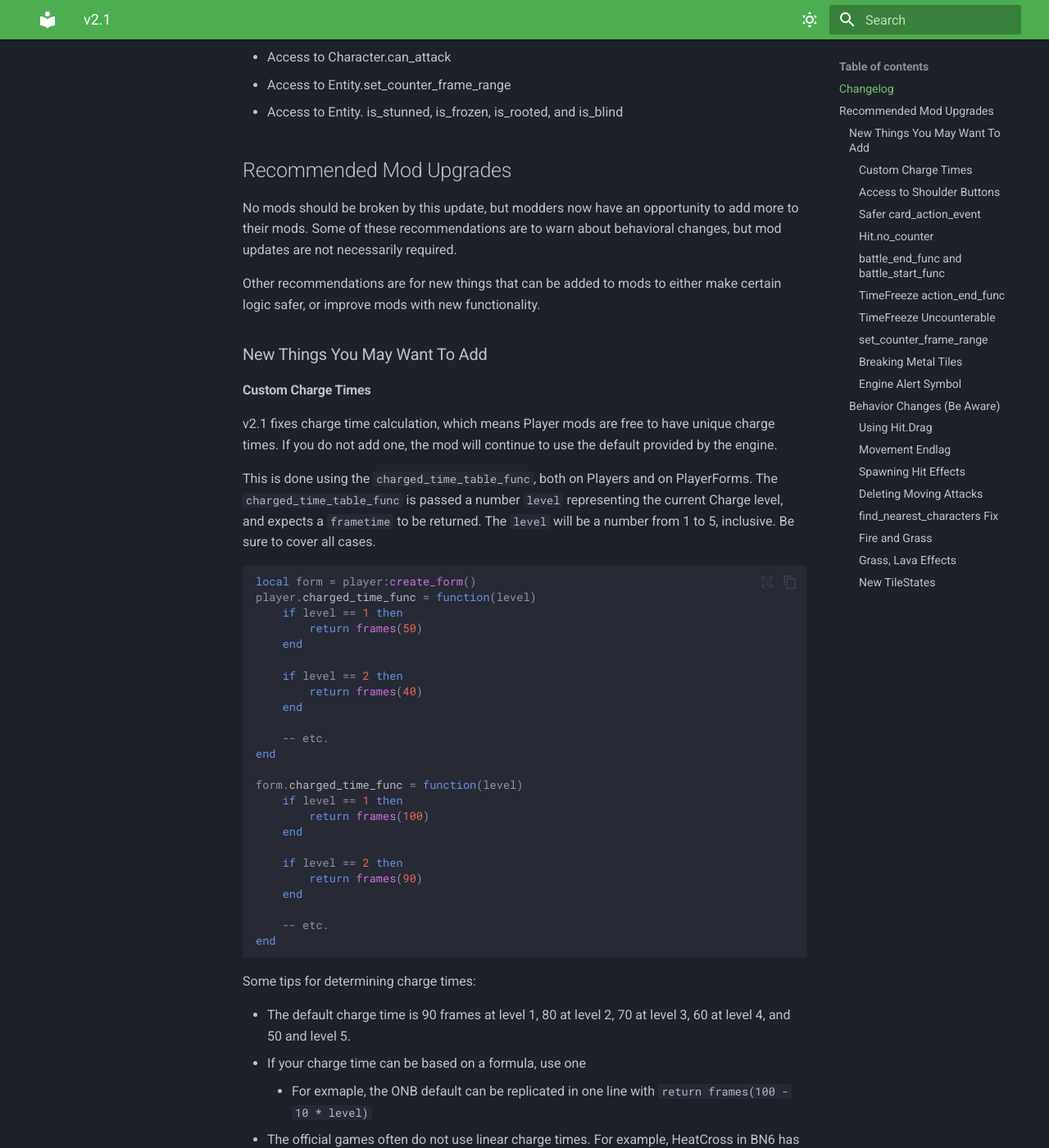
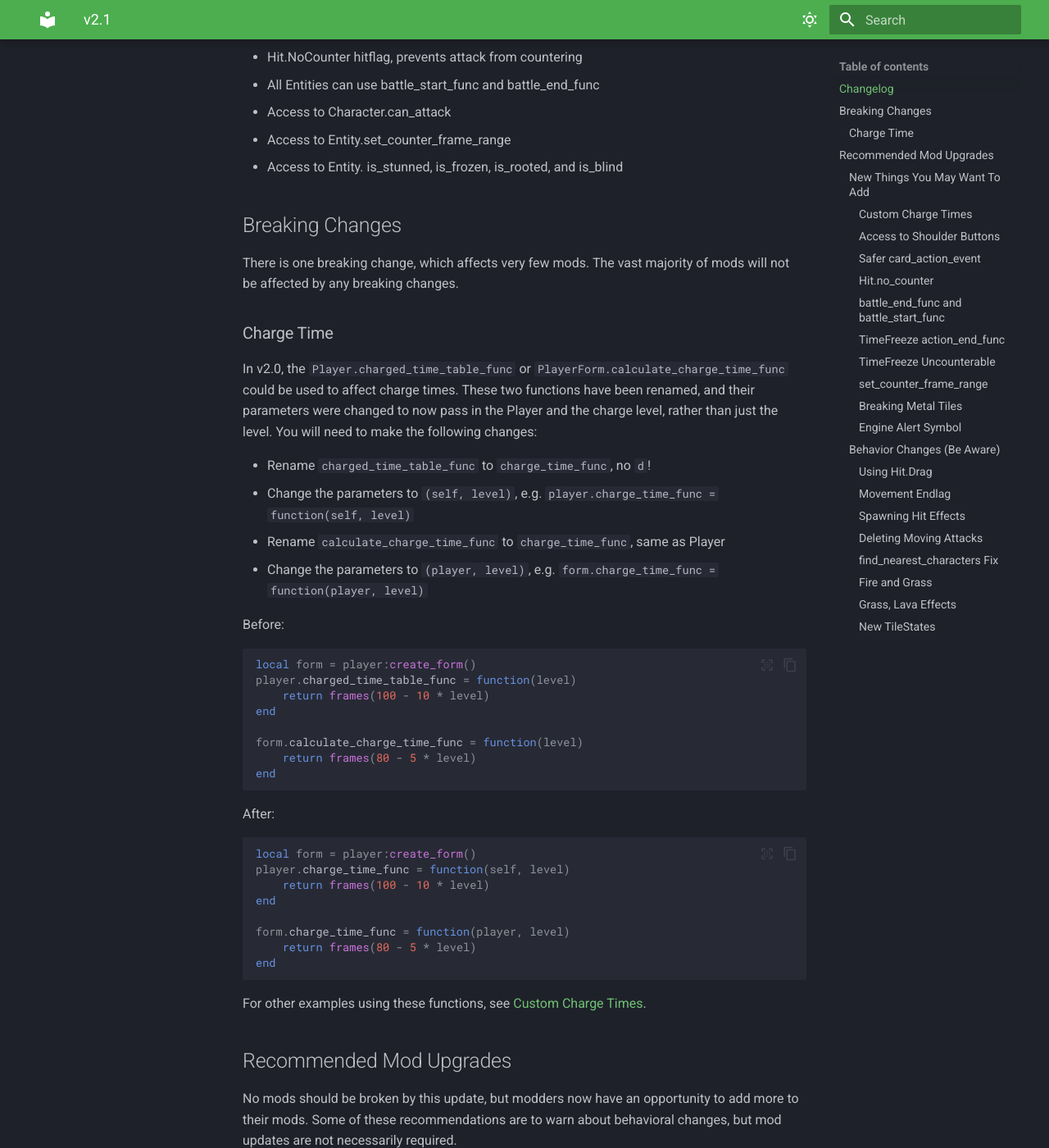
Before and after one commit to Alrysc/onb_docs, an MkDocs documentation site: the page built from docs/updates/v2.1.md, in a window 1280 px wide and 1400 px high, scrolled down 1759 px. Shown: the whole window at 82% size. Built offline with MkDocs 1.6.1 and Material for MkDocs 9.7.7, drawn with Linux system fonts in a browser that asks for light colours; some of the changed text lies outside the part shown.

Commit message:
Add info on breaking charge change

````diff
--- a/docs/updates/v2.1.md
+++ b/docs/updates/v2.1.md
@@ -3,9 +3,12 @@ v2.1 pulls some fixes, changes, and features from ahead in the repo's history, a
 Jamesking's work on the upcoming v2.5, with extra help from James in devising and revising
 the new systems in play that weren't in v2.5 yet.
 
-This is a non-breaking update. No mods should be broken, but some behavior has
+This is a mostly non-breaking update. No mods should be broken, but some behavior has
 been affected, and new behavior is now possible that you may want to implement.
 Read the changelog, then see [Recommended Mod Upgrades](#recommended-mod-upgrades).
+
+There is one breaking change, which affects a feature used by extremely few mods. See
+[breaking changes](#breaking-changes).
 
 If any mods have broken, ping me (Alrysc) on Discord and I'll see about patching.
 
@@ -17,7 +20,7 @@ If any mods have broken, ping me (Alrysc) on Discord and I'll see about patching
     * Metal cannot be cracked or broken
     * Sand roots Entities that step on them and doubles Wind damage taken while on one
 * Charge times are recalculated even without flinching
-    * Player.charged_time_table_func and PlayerForm.charged_time_table_func can be used reliably as a result
+    * Player.charge_time_func and PlayerForm.charge_time_func can be used reliably as a result
 * Wood element Entities will heal over time while standing on a Grass Tile
 * Fire element Entities will not take damage from Lava
 * Elec damage is no longer doubled on Ice
@@ -50,6 +53,49 @@ If any mods have broken, ping me (Alrysc) on Discord and I'll see about patching
 * Access to Entity.set_counter_frame_range
 * Access to Entity. is_stunned, is_frozen, is_rooted, and is_blind
 
+## Breaking Changes
+
+There is one breaking change, which affects very few mods. The vast majority of mods
+will not be affected by any breaking changes.
+
+### Charge Time
+
+In v2.0, the `Player.charged_time_table_func` or `PlayerForm.calculate_charge_time_func`
+could be used to affect charge times. These two functions have been renamed, and their
+parameters were changed to now pass in the Player and the charge level, rather than just
+the level. You will need to make the following changes:
+
+* Rename `charged_time_table_func` to `charge_time_func`, no `d`!
+* Change the parameters to `(self, level)`, e.g. `player.charge_time_func = function(self, level)`
+* Rename `calculate_charge_time_func` to `charge_time_func`, same as Player
+* Change the parameters to `(player, level)`, e.g. `form.charge_time_func = function(player, level)`
+
+Before:
+```lua
+local form = player:create_form()
+player.charged_time_table_func = function(level)
+    return frames(100 - 10 * level)
+end
+
+form.calculate_charge_time_func = function(level)
+    return frames(80 - 5 * level)
+end
+```
+
+After:
+```lua
+local form = player:create_form()
+player.charge_time_func = function(self, level)
+    return frames(100 - 10 * level)
+end
+
+form.charge_time_func = function(player, level)
+    return frames(80 - 5 * level)
+end
+```
+
+For other examples using these functions, see [Custom Charge Times](#custom-charge-times).
+
 ## Recommended Mod Upgrades
 No mods should be broken by this update, but modders now have an opportunity to
 add more to their mods. Some of these recommendations are to warn about behavioral
@@ -65,14 +111,14 @@ v2.1 fixes charge time calculation, which means Player mods are free to have uni
 charge times. If you do not add one, the mod will continue to use the default
 provided by the engine.
 
-This is done using the `charged_time_table_func`, both on Players and on PlayerForms.
-The `charged_time_table_func` is passed a number `level` representing the current
-Charge level, and expects a `frametime` to be returned. The `level` will be a number
-from 1 to 5, inclusive. Be sure to cover all cases.
+This is done using the `charge_time_func`, both on Players and on PlayerForms.
+The `charge_time_func` is passed a reference to the Player, and a number `level`
+representing the current Charge level, and expects a `frametime` to be returned.
+The `level` will be a number from 1 to 5, inclusive. Be sure to cover all cases.
 
 ```lua
 local form = player:create_form()
-player.charged_time_func = function(level)
+player.charge_time_func = function(self, level)
     if level == 1 then
         return frames(50)
     end
@@ -84,7 +130,9 @@ player.charged_time_func = function(level)
     -- etc.
 end
 
-form.charged_time_func = function(level)
+-- Note that the form receives the Player, not itself, in the parameters,
+-- so standard practice of using `self` as the first parameter is incorrect.
+form.charge_time_func = function(player, level)
     if level == 1 then
         return frames(100)
     end
@@ -109,10 +157,7 @@ Some tips for determining charge times:
     * Sources on charge times for the official games may or may not count the 10 frames before holding Shoot.
     Take this into consideration when taking data from other sources.
 
-If your mod changes the `Player.charged_attack_func`, consider also changing the `Player.charged_time_func`
-to go with it. If you do change the `charged_time_func`, remember that it will not be run when set.
-To recalculate time with the new function, you can set your charge level, for example by doing
-`player:set_charge_level(player:get_charge_level())`.
+If your mod changes the `Player.charged_attack_func`, consider also changing the `Player.charge_time_func`.
 
 #### Access to Shoulder Buttons
 v2.1 adds the `right_shoulder` and `left_shoulder` inputs to be read by mods. You
````
